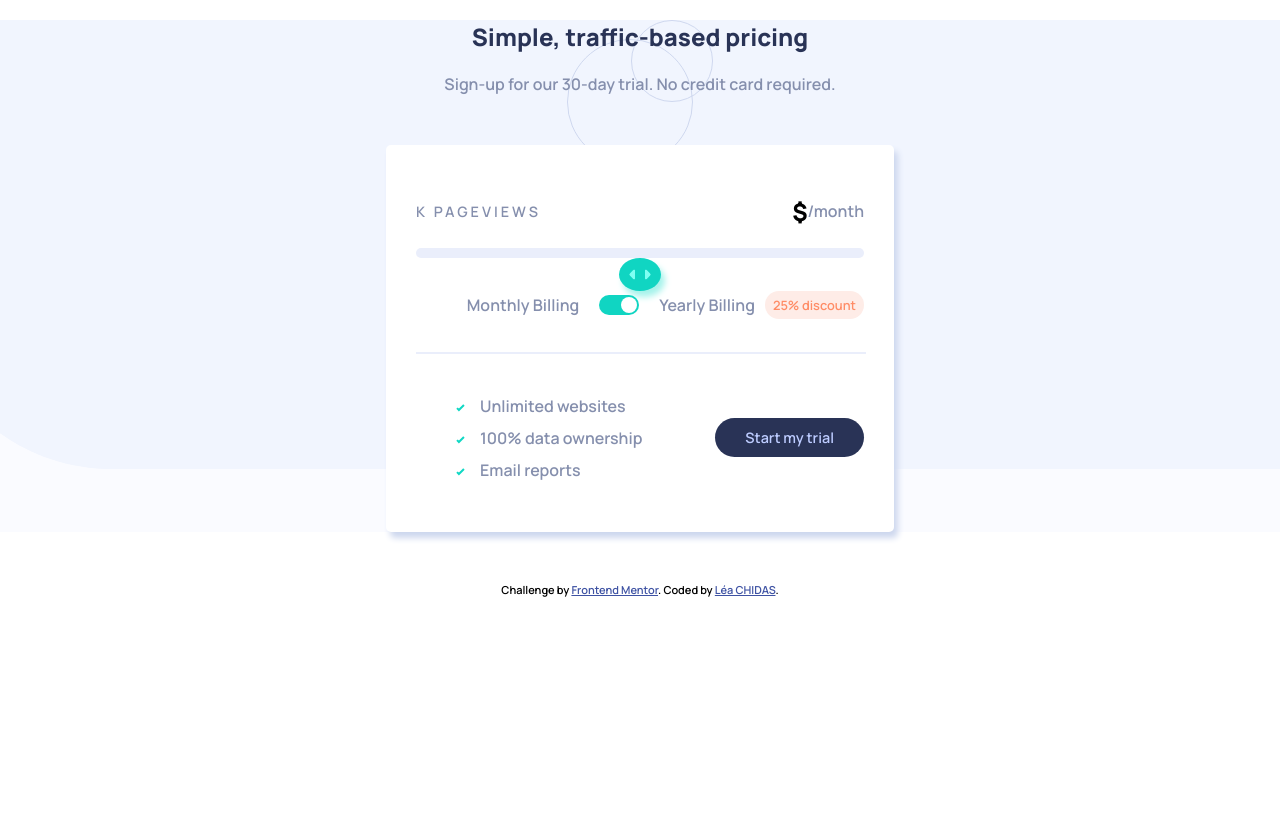
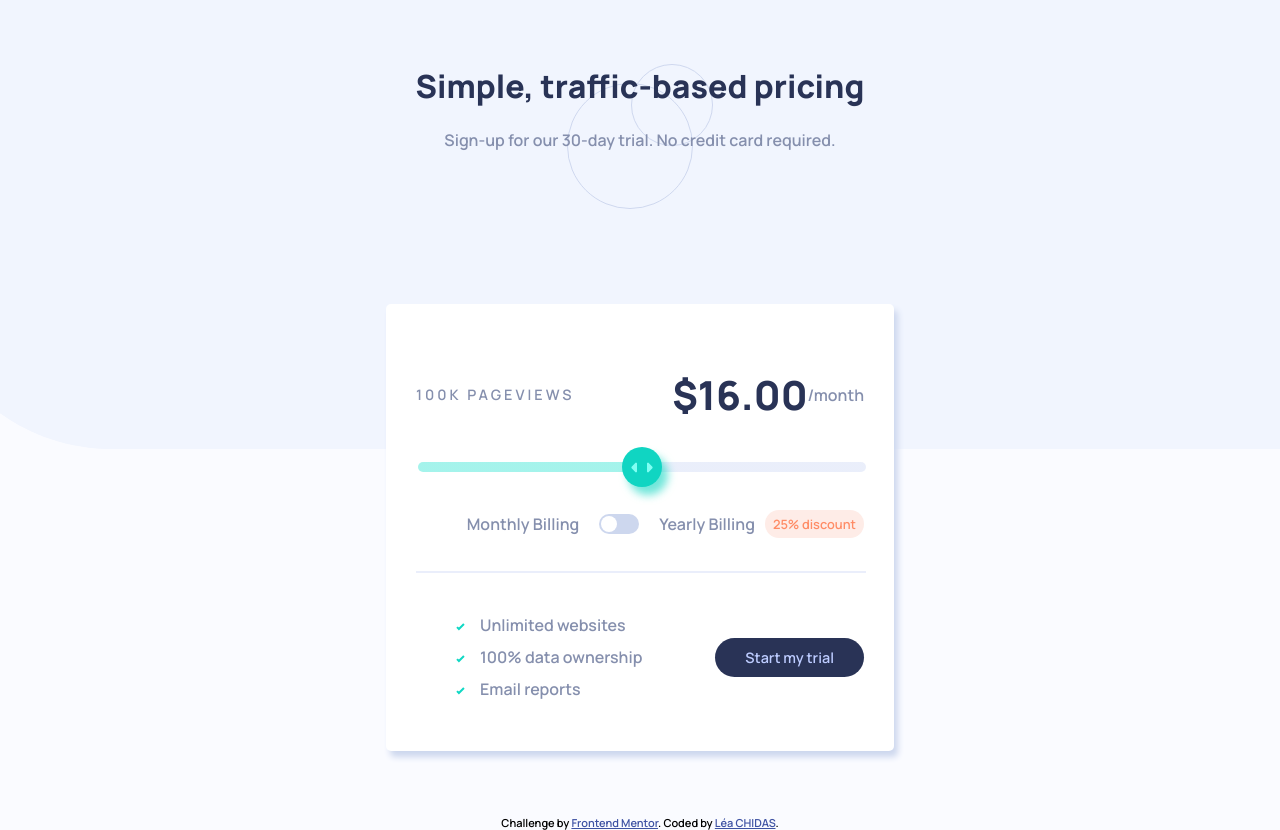
Before and after one commit to Lea225/interactive-pricing-component-main, a plain HTML site: page index.html in a window 1280 px wide. Before the commit the page ends 800 px from the top, so only its background shows below. Drawn offline with Linux system fonts and the light colour scheme.

Commit message:
second commit

```diff
--- a/index.html
+++ b/index.html
@@ -12,25 +12,28 @@
 </head>
 <body>
 
-<section>
+<header>
   <div class="title">
     <h1>Simple, traffic-based pricing</h1>
     <p>Sign-up for our 30-day trial. No credit card required.</p>
   </div>
+</header>
+
+<section>
   <main>
       <div class="stats">
         <div class="pageviews">
-        <p id="nbrPageviews"></p>
-        <p>k Pageviews</p>
+          <p><span id="nbrPageviews"></span> Pageviews</p>
         </div>
         <div class="price">
-        <h2>$</h2>
-        <p id="price"></p>
-        <p>/month</p>
+          <h2 id="price"></h2>
+          <p class="date">/month</p>
         </div>
       </div>
-    <div class="progress-bar" id="progressBar">
-      <div class="slider" id="slider"><img class="icon-slider" src="images/icon-slider.svg" alt="icon-slider"></div>
+
+      <div class="input-div">
+        <input type="range" class="progress-bar" min="0" max="100" step="25" value="50">
+        <div class="custom-cursor"></div>
       </div>
 
     <div class="billing">
@@ -40,6 +43,7 @@
       </div>
       <p>Yearly Billing</p>
       <p class="discount">25% discount</p>
+      <p class="discount-1">-25%</p>
     </div>
     <hr>
     <div class="list">
--- a/main.js
+++ b/main.js
@@ -1,47 +1,82 @@
 document.addEventListener('DOMContentLoaded', function () {
   const progressBar = document.querySelector('.progress-bar');
-    const slider = document.querySelector('.slider');
+  const slider = document.querySelector('input[type="range"]');
   const nbrPageviews = document.getElementById('nbrPageviews');
   const price = document.getElementById('price');
+  const sliderThumb = document.querySelector('input[type="range"]::-webkit-slider-thumb');
+  const toggleIcon = document.getElementById('toggleIcon');
+  const dateText = document.querySelector('.date');
 
-    // Vérifier si les éléments sont correctement sélectionnés
-    if (!nbrPageviews || !price) {
-        console.error("Erreur : Les éléments nbrPageviews et price ne sont pas correctement sélectionnés.");
-        return;
+  // Définir les plages de pages vues et les tarifs correspondants
+  const pageViews = ['10K', '50K', '100K', '500K', '1M']; // Plages de pageviews ajustées
+  const monthlyPrices = [8, 12, 16, 24, 32]; // Prix mensuels ajustés
+  const yearlyPrices = monthlyPrices.map(price => price * 0.75); // Prix annuels calculés avec une réduction de 25%
+
+  // Fonction pour mettre à jour les offres en fonction de la position du slider
+  function updateOffers() {
+    const progress = slider.value;
+    const index = Math.floor(progress / 25);
+    const isYearly = toggleIcon.classList.contains('active');
+
+    nbrPageviews.textContent = `${pageViews[index]}`;
+
+    if (isYearly) {
+      price.textContent = `$${yearlyPrices[index]}.00`;
+      dateText.textContent = '/year';
+    } else {
+      price.textContent = `$${monthlyPrices[index]}.00`;
+      dateText.textContent = '/month';
+    }
   }
 
-    // Définir les plages de pages vues et les tarifs correspondants
-    const pageViews = [10, 50, 100, 500, 1000];
-    const prices = [8, 12, 16, 24, 36];
+  // Écouter les événements de changement sur le slider
+  slider.addEventListener('input', () => {
+    updateOffers(); // Mettre à jour les offres lorsque la valeur du slider change
+  });
 
-    // Fonction pour mettre à jour les offres en fonction de la position de l'icône slider
-    function updateOffers() {
-        const progress = (slider.offsetLeft / (progressBar.offsetWidth - slider.offsetWidth)) * 100;
+  // Mettre à jour les offres initiales lors du chargement de la page
+  updateOffers();
 
-        // Trouver l'indice correspondant dans le tableau des plages de pages vues
-        let index = Math.floor((progress / 100) * (pageViews.length - 1));
+  // Écouter les événements de clic sur l'icône de toogle
+  toggleIcon.addEventListener('click', function() {
+    toggleIcon.classList.toggle('active');
+    updateOffers(); // Mettre à jour les offres lorsque le mode annuel/mensuel est changé
+  });
+});
+document.addEventListener('DOMContentLoaded', function () {
+  const slider = document.querySelector('.progress-bar');
+  const customCursor = document.querySelector('.custom-cursor');
 
-        // Mettre à jour le nombre de pages vues et le prix affiché
-        nbrPageviews.textContent = `${pageViews[index] || ''}`;
-        price.textContent = `${prices[index] || ''}`;
+  // Fonction pour mettre à jour la position de l'icône slider
+  function updateSliderIconPosition(event) {
+    const rect = slider.getBoundingClientRect();
+    const offsetX = event.clientX - rect.left;
+    const percentage = (offsetX / rect.width) * 100;
+    customCursor.style.left = `calc(${percentage}% - 12px)`; // 12px est la moitié de la largeur de l'icône
   }
 
-    // Positionner l'icône slider sur le tarif 100/16 au début
-    slider.style.left = `calc(${100 / pageViews[2]}% - ${slider.offsetWidth / 2}px)`;
-    updateOffers(); // Mettre à jour les offres initiales
+  // Écouter les événements de clic sur l'input
+  slider.addEventListener('click', function(event) {
+    updateSliderIconPosition(event);
+  });
 
-    // Écouter les événements de glissement sur l'icône slider
-    let isDown = false;
-    slider.addEventListener('mousedown', (e) => {
-        isDown = true;
+  // Mettre à jour la position initiale de l'icône slider
+  updateSliderIconPosition({ clientX: slider.getBoundingClientRect().left });
 });
-    slider.addEventListener('mouseup', () => isDown = false);
-    progressBar.addEventListener('mousemove', (e) => {
-        if (!isDown) return;
-        const newX = e.pageX - progressBar.offsetLeft - slider.offsetWidth / 2;
-        if (newX >= 0 && newX <= progressBar.offsetWidth - slider.offsetWidth) {
-            slider.style.left = `${newX}px`;
-            updateOffers();
+document.addEventListener('DOMContentLoaded', function () {
+  const progressBar = document.querySelector('.progress-bar');
+
+  // Fonction pour mettre à jour la couleur de la barre de progression en fonction de la valeur du slider
+  function updateProgressBarColor() {
+      const value = progressBar.value;
+      const percentage = value / progressBar.max * 100;
+      const fillStyle = `linear-gradient(to right, hsl(174, 77%, 80%) ${percentage}%, hsl(224, 65%, 95%) ${percentage}%)`;
+      progressBar.style.background = fillStyle;
   }
+
+  // Écouter les événements de changement sur le slider
+  progressBar.addEventListener('input', updateProgressBarColor);
+
+  // Mettre à jour la couleur de la barre de progression initiale
+  updateProgressBarColor();
 });
-});
--- a/style.css
+++ b/style.css
@@ -4,27 +4,41 @@
 body{
     padding: 0;
     margin: 0;
+    background-size: 100% cover;
+    background-repeat: no-repeat;
+    background-position: top center;
     font-family: 'Manrope',sans-serif;
+    background-color: hsl(230, 100%, 99%);
+    background-image: url('images/bg-pattern.svg');
 }
-section {
+header{
+    height: 30vh;
+    margin-top: 5%;
     text-align: center;
-    background:
-    url('images/pattern-circles.svg') top center no-repeat,
-    url('images/bg-pattern.svg') top no-repeat;
-    background-color: hsl(230, 100%, 99%);
+    background-size: 100% cover;
+    background-repeat: no-repeat;
+    background-position: top center;
+    background-position:  top center ;
+    background-image: url('images/pattern-circles.svg');
+}
+section{
+    margin-bottom: 5%;
 }
 main{
     width: 35%;
     padding: 30px;
-    margin: 50px auto;
+    margin: 0 auto;
     border-radius: 5px;
     position: relative;
     text-align: center;
     background-color: hsl(0, 0%, 100%);
     box-shadow: 4px 6px 6px hsl(223, 50%, 87%);
 }
-h1{
+h1,h2{
     color: hsl(227, 35%, 25%);
+}
+h2{
+    font-size: 2.5em;
 }
 p,li{
     color: hsl(225, 20%, 60%);
@@ -45,39 +59,44 @@ hr{
     align-items: center;
     justify-content: space-between;
 }
-.progress-bar {
+input[type="range"] {
+    width: 100%;
     height: 10px;
-    width: 100%;
-    border-radius: 50px;
-    margin-bottom: 20px;
+    outline: none;
+    border-radius: 5px;
+    -webkit-appearance: none;
     background-color: hsl(224, 65%, 95%);
 }
-.slider {
-    padding: 10px;
+input[type="range"]::-webkit-slider-thumb {
+    padding: 20px;
+    width: 25px;
+    height: 25px;
+    cursor: pointer;
     border-radius: 50%;
-    cursor: pointer;
-}
-.icon-slider{
-    padding: 10px;
-    border-radius: 50%;
-    box-shadow: 4px 6px 6px hsl(174, 77%, 80%);
+    -webkit-appearance: none;
+    background-position: center;
+    background-repeat: no-repeat;
+    transition: transform 0.3s ease;
     background-color: hsl(174, 86%, 45%);
-}
-.icon-slider:hover{
-    cursor: pointer;
+    background-image: url('images/icon-slider.svg');
+    box-shadow: 6px 8px 8px hsla(174, 86%, 45%, 0.6);
 }
 .billing{
     display: flex;
     align-items: center;
     justify-content: right;
+    margin-top: 20px;
 }
-.discount{
+.discount,.discount-1{
     padding: 5px 8px;
     margin-left: 10px;
     font-size: 0.8em;
     border-radius: 50px;
     color: hsl(15, 100%, 70%);
     background-color: hsl(14, 92%, 95%);
+}
+.discount-1{
+    display: none;
 }
 .toggle-icon {
     width: 40px;
@@ -88,19 +107,22 @@ hr{
     align-items: center;
     border-radius: 20px;
     justify-content: center;
+    background-color: hsl(223, 50%, 87%);
+    transition: background-color 0.3s ease;
+}
+.toggle-icon.active{
     background-color: hsl(174, 86%, 45%);
-    transition: background-color 0.3s ease;
 }
 .toggle-circle {
     width: 16px;
     height: 16px;
     border-radius: 50%;
-    transform: translateX(10px);
+    transform: translateX(-10px);
     transition: transform 0.3s ease;
     background-color: hsl(0, 0%, 100%);
 }
 .toggle-icon.active .toggle-circle {
-    transform: translateX(-10px);
+    transform: translateX(10px);
 }
 .price{
     display: flex;
@@ -146,6 +168,12 @@ ul {
     .stats{
         flex-direction: column;
     }
+    .discount-1{
+        display: block;
+    }
+    .discount{
+        display: none;
+    }
     .billing{
         justify-content: center;
     }
```
Lines whose indentation alone changed are shown as unchanged.
